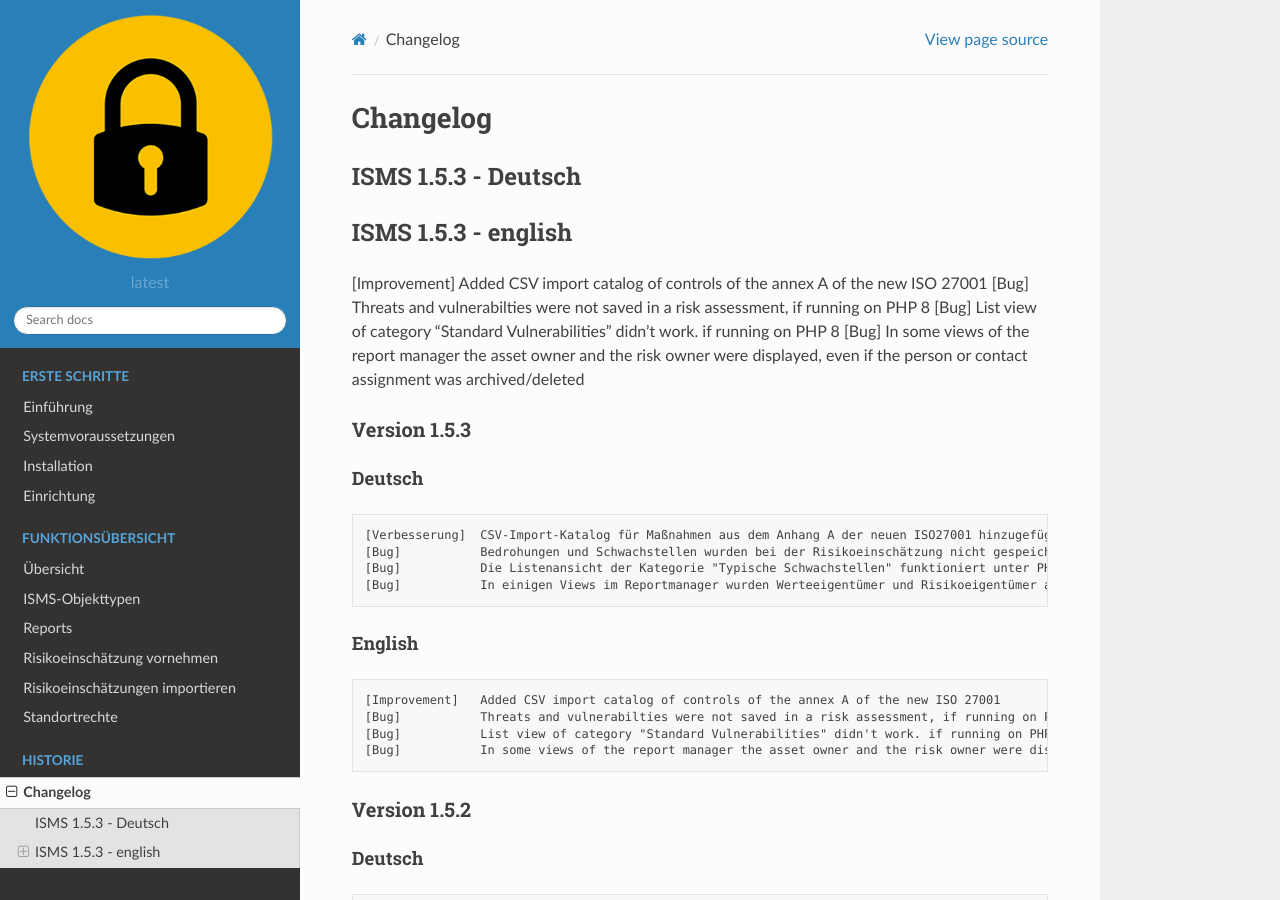
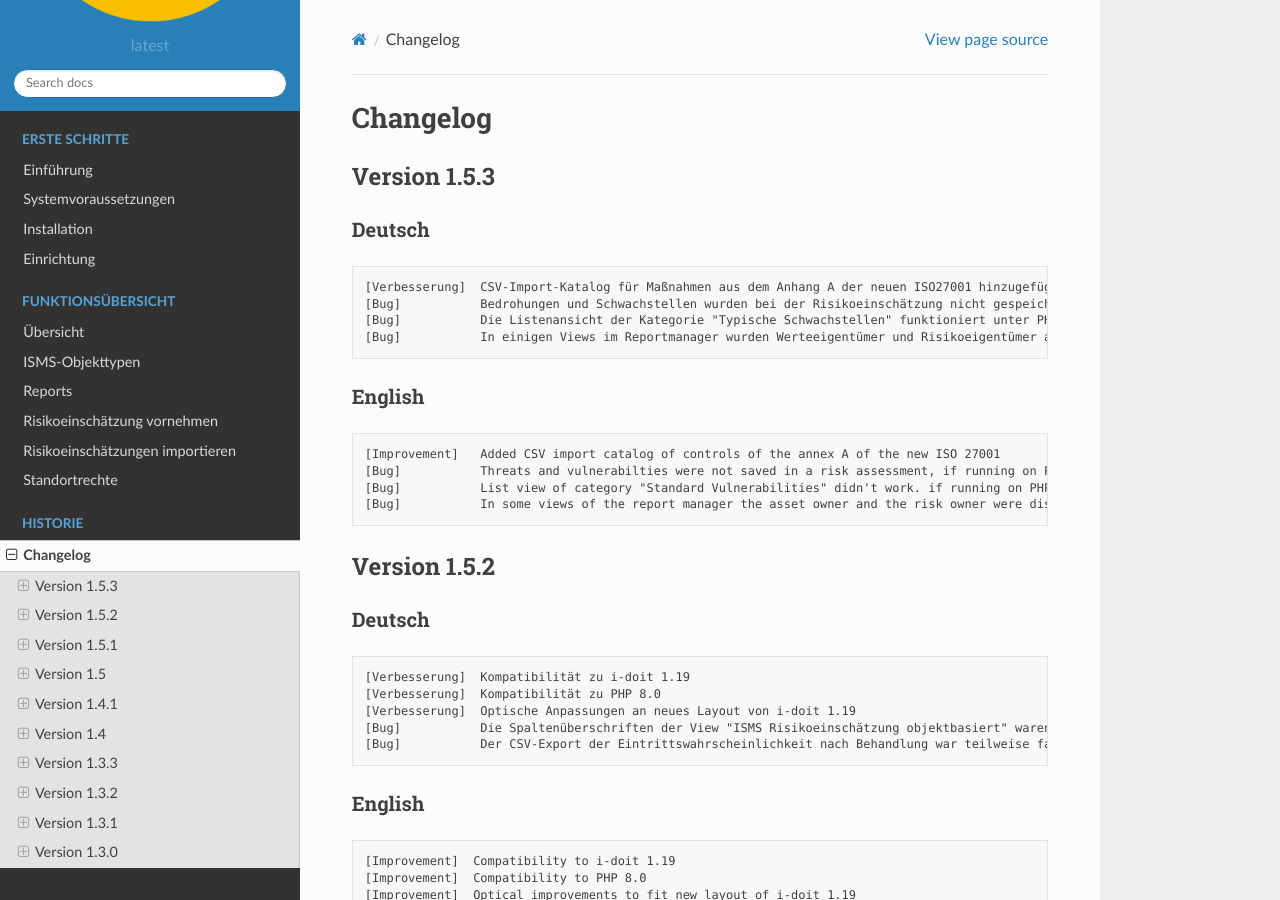
Before and after one commit to becon-de/isms.addon.docs, a Sphinx documentation site: the page built from doc/changelog.rst, in a window 1280 px wide and 900 px high. Built offline with Sphinx 7.4.7 and the Read the Docs theme 2.0.0, drawn with Linux system fonts in a browser that asks for light colours.

Commit message:
[Updated] Remove duplicate text in changelog, update copyright period on license page

```diff
--- a/doc/LICENSE.rst
+++ b/doc/LICENSE.rst
@@ -2,7 +2,7 @@
 License
 ##################
 
-Copyright 2020 becon GmbH
+Copyright 2020-2022 becon GmbH
 
 Licensed under the Apache License, Version 2.0 (the "License");
 you may not use this file except in compliance with the License.
--- a/doc/changelog.rst
+++ b/doc/changelog.rst
@@ -1,21 +1,6 @@
 #########
 Changelog
 #########
-
-
-
-
-ISMS 1.5.3 - Deutsch
---------------------------------------------------------------------------------
-
-ISMS 1.5.3 - english
---------------------------------------------------------------------------------
-[Improvement]   Added CSV import catalog of controls of the annex A of the new ISO 27001
-[Bug]           Threats and vulnerabilties were not saved in a risk assessment, if running on PHP 8
-[Bug]           List view of category "Standard Vulnerabilities" didn't work. if running on PHP 8
-[Bug]           In some views of the report manager the asset owner and the risk owner were displayed, even if the person or contact assignment was archived/deleted
-
-
 
 
 
```
